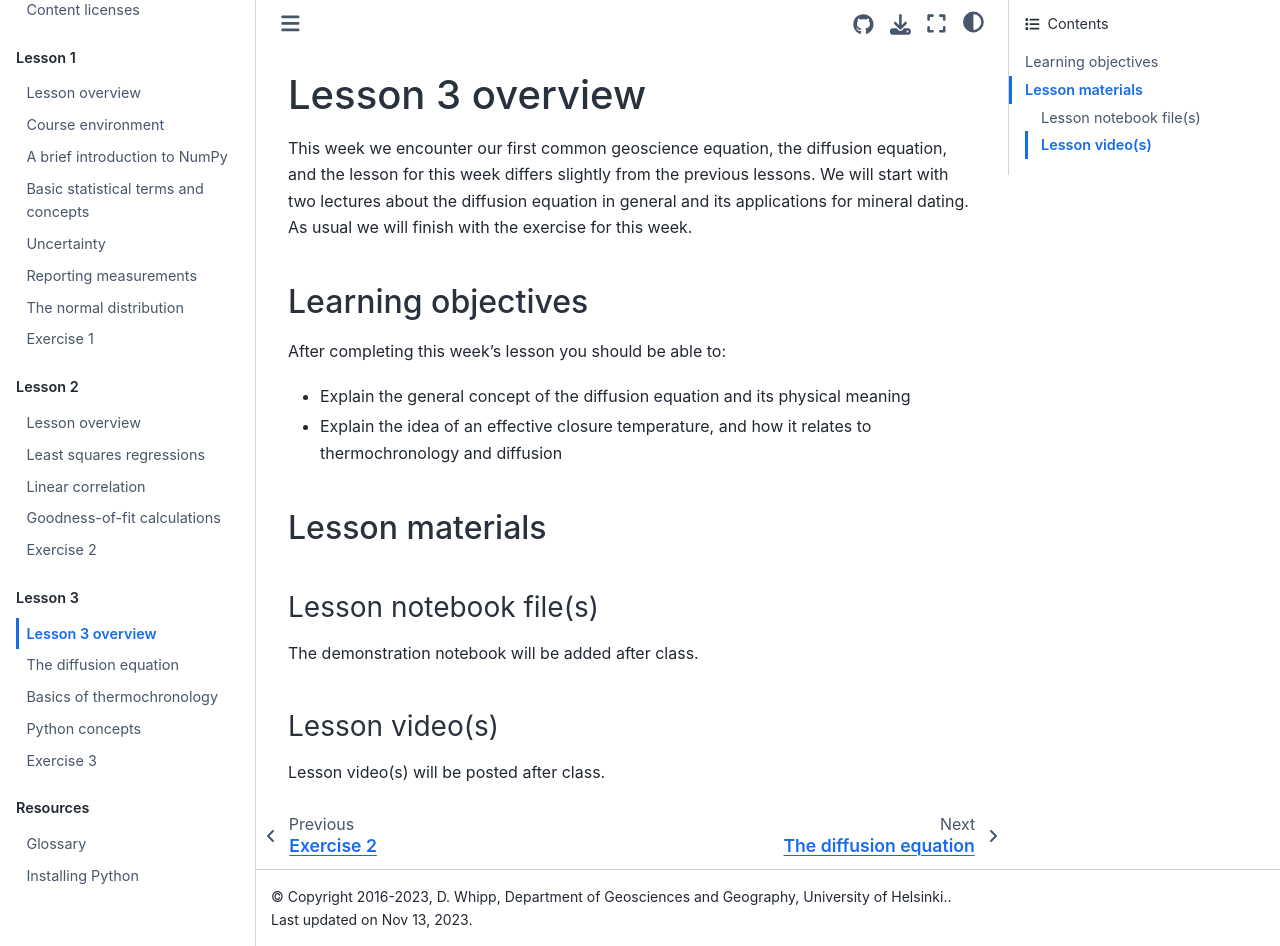
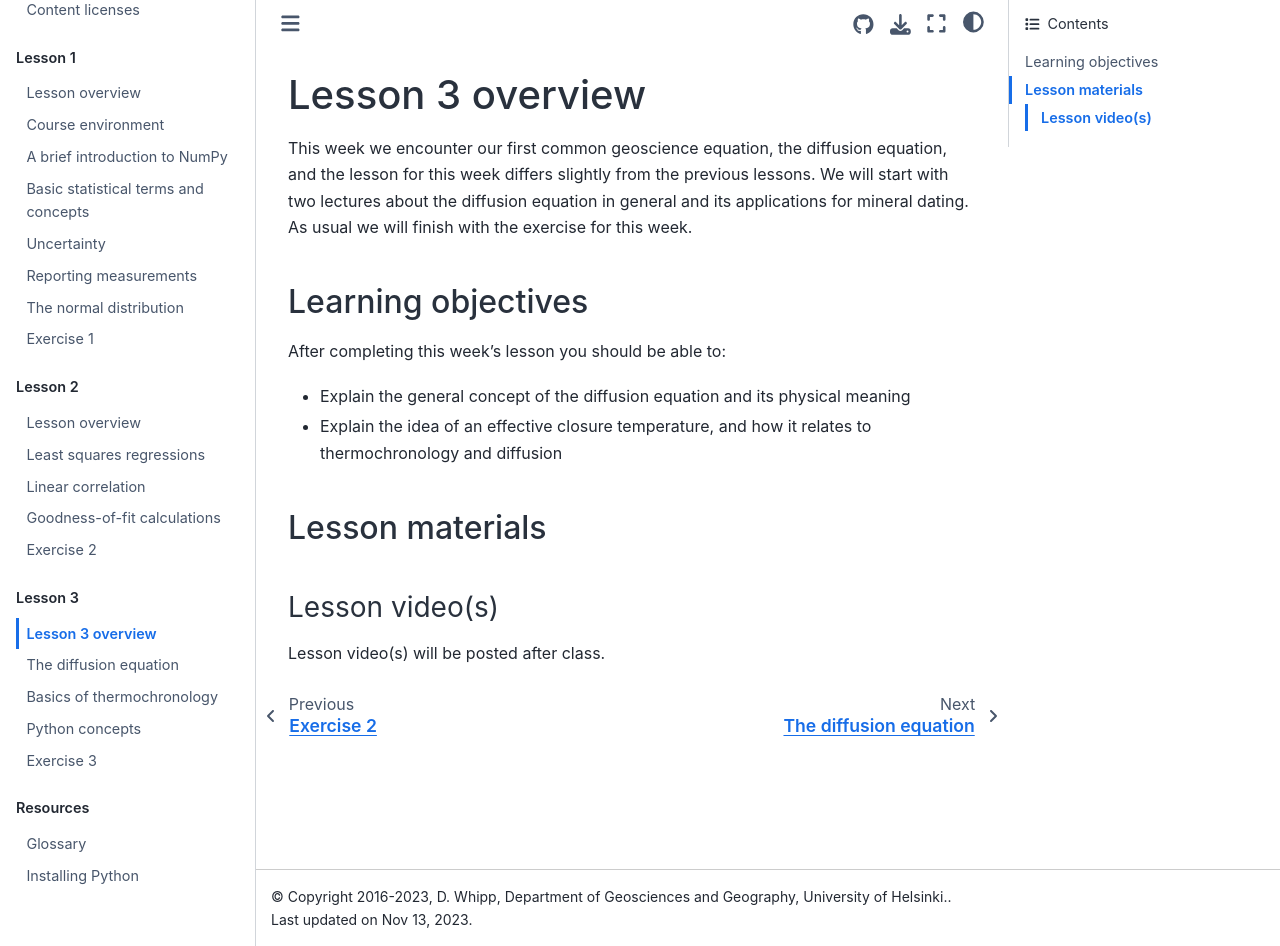
Before and after one commit to IntroQG/site, a Sphinx documentation site: the page built from source/lessons/L3/overview.rst, in a window 1280 px wide and 946 px high. Built offline with Sphinx 7.4.7 and the Sphinx Book theme 1.1.4, drawn with Linux system fonts in a browser that asks for light colours.

Commit message:
Minor edit

```diff
--- a/source/lessons/L3/overview.rst
+++ b/source/lessons/L3/overview.rst
@@ -16,12 +16,12 @@ After completing this week's lesson you should be able to:
 Lesson materials
 ----------------
 
-Lesson notebook file(s)
-~~~~~~~~~~~~~~~~~~~~~~~
+..
+    Lesson notebook file(s)
+    ~~~~~~~~~~~~~~~~~~~~~~~
 
-The demonstration notebook will be added after class.
+    The demonstration notebook will be added after class.
 
-..
     .. admonition:: Lesson 3 notebook file(s)
 
         `Lesson 3 demonstration notebook <../../notebooks/L3/lesson-3-demo-notebook.html>`__
```
